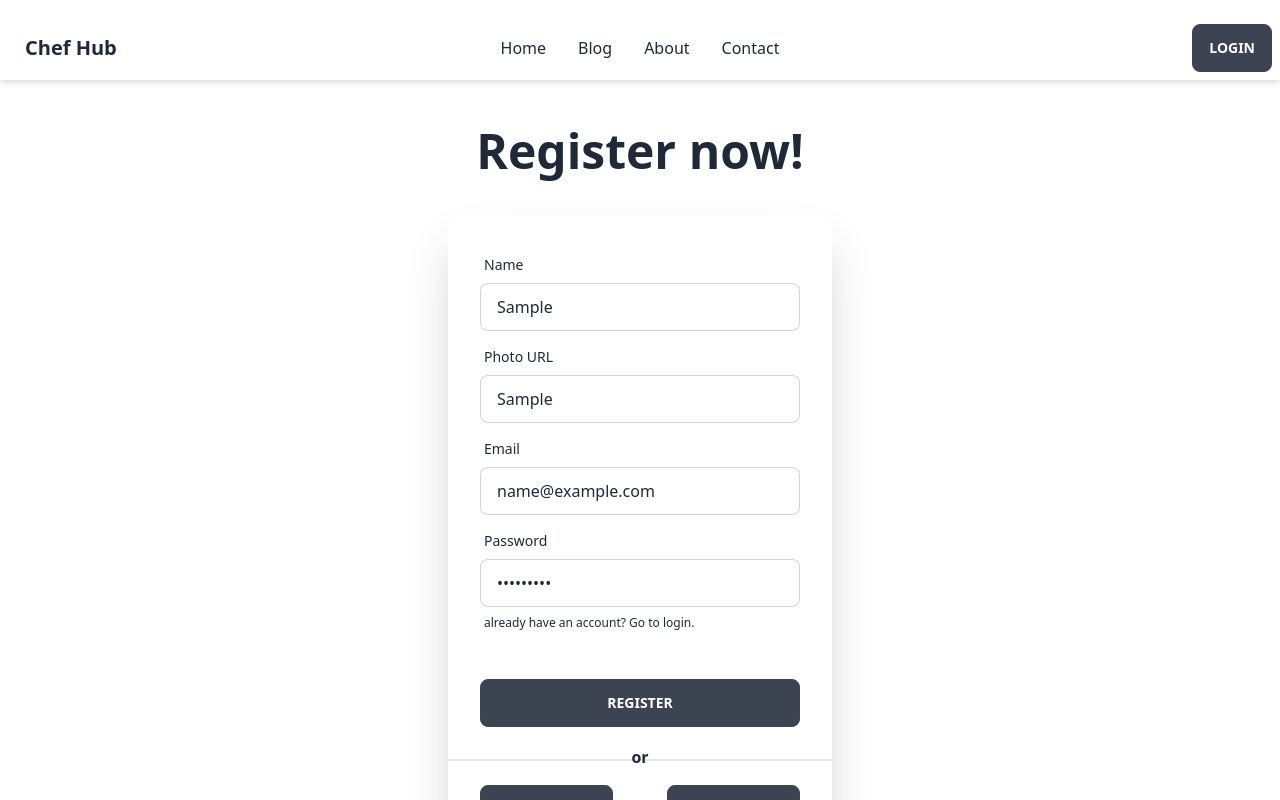
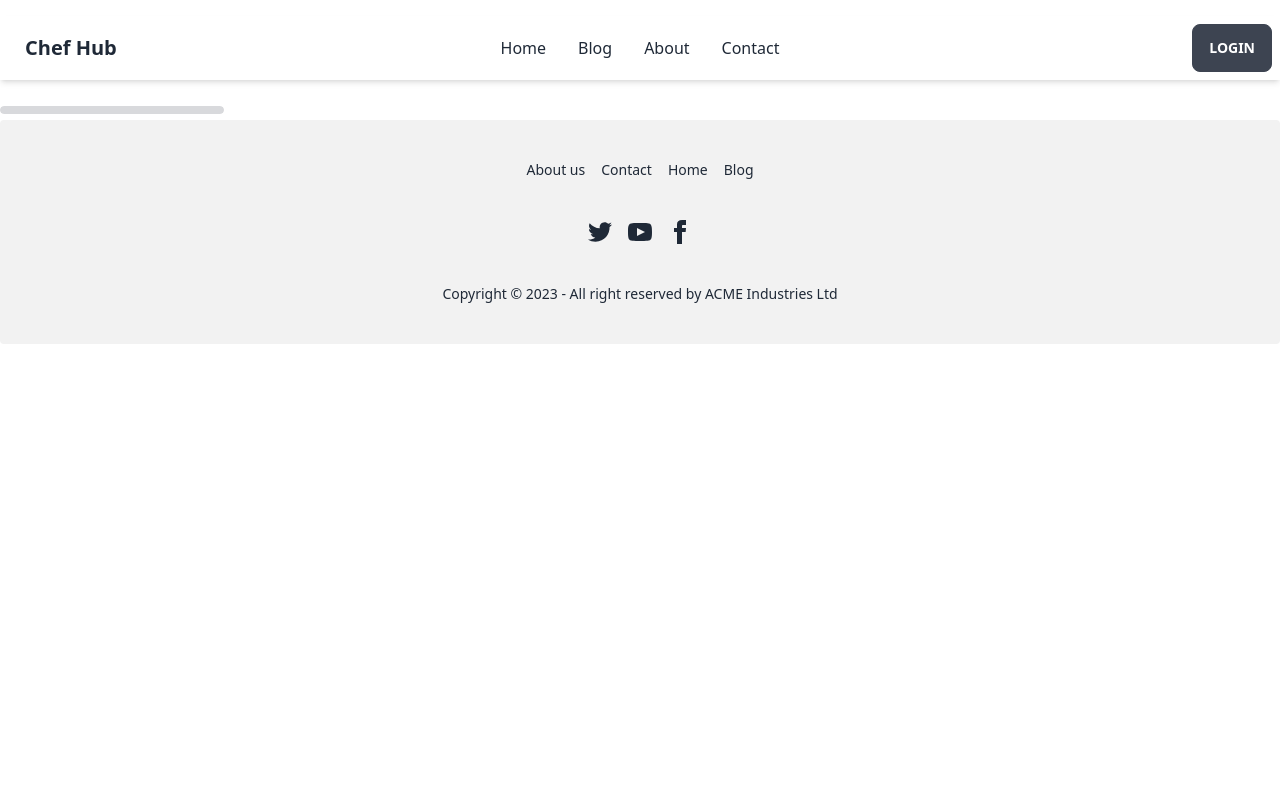
Before and after one commit to naem0/chef-hub, a React (Vite) app: page /register in a window 1280 px wide. Both pictures are taken after typing "Sample", "Sample", "name@example.com", "Sample123" into the empty fields and a click on the button "REGISTER". Shown: the top 800 px of the page. Built offline with nearby package versions, Linux system fonts and the light colour scheme; no server answers; what @react-pdf/renderer would draw is missing.

Commit message:
loading spinners add

```diff
--- a/src/pages/Home/Chefs/Chefs.jsx
+++ b/src/pages/Home/Chefs/Chefs.jsx
@@ -1,9 +1,14 @@
 import React, { } from 'react';
-import { useLoaderData } from 'react-router-dom';
+import { useLoaderData, useNavigation } from 'react-router-dom';
 import Chef from './Chef/Chef';
 
 const Chefs = () => {
     // chef continar
+    const navigation = useNavigation();
+    console.log(navigation.state)
+    if (navigation.state == 'loading') {
+        return <progress className="progress w-56 mx-auto"></progress>
+    }
     const datas = useLoaderData();
     return (
         <div className='grid grid-cols-1 md:grid-cols-2 lg:grid-cols-4 gap-10'>
--- a/src/pages/Home/Home.jsx
+++ b/src/pages/Home/Home.jsx
@@ -4,6 +4,7 @@ import Banner from './Banner/Banner';
 import Chefs from './Chefs/Chefs';
 import Heaven from './Heaven/Heaven';
 import HomeMadeFood from './HomeMadeFood/HomeMadeFood';
+import { useNavigation } from 'react-router-dom';
 const Home = () => {
 
     return (
--- a/src/pages/Login/Register/Register.jsx
+++ b/src/pages/Login/Register/Register.jsx
@@ -12,7 +12,7 @@ const Register = () => {
 
     const from = location.state?.from?.pathname || '/'
     if (loading) {
-        <progress className="progress w-56"></progress>
+        return <progress className="progress w-56"></progress>
     }
     const hendalRegister = event => {
         event.preventDefault();
--- a/src/pages/Recipes/Recipes.jsx
+++ b/src/pages/Recipes/Recipes.jsx
@@ -1,10 +1,15 @@
 import React, { useEffect, useState } from 'react';
-import { useLoaderData } from 'react-router-dom';
+import { useLoaderData, useNavigation } from 'react-router-dom';
 import LazyLoad from 'react-lazy-load';
 import Recipe from './Recipe/Recipe';
 
 
 const Recipes = () => {
+    const navigation = useNavigation();
+    console.log(navigation.state)
+    if (navigation.state == 'loading') {
+        return <progress className="progress w-56 mx-auto"></progress>
+    }
     const chefData = useLoaderData();
     const { name, bio, id, photo, likes, experience, recipes } = chefData;
 
```
